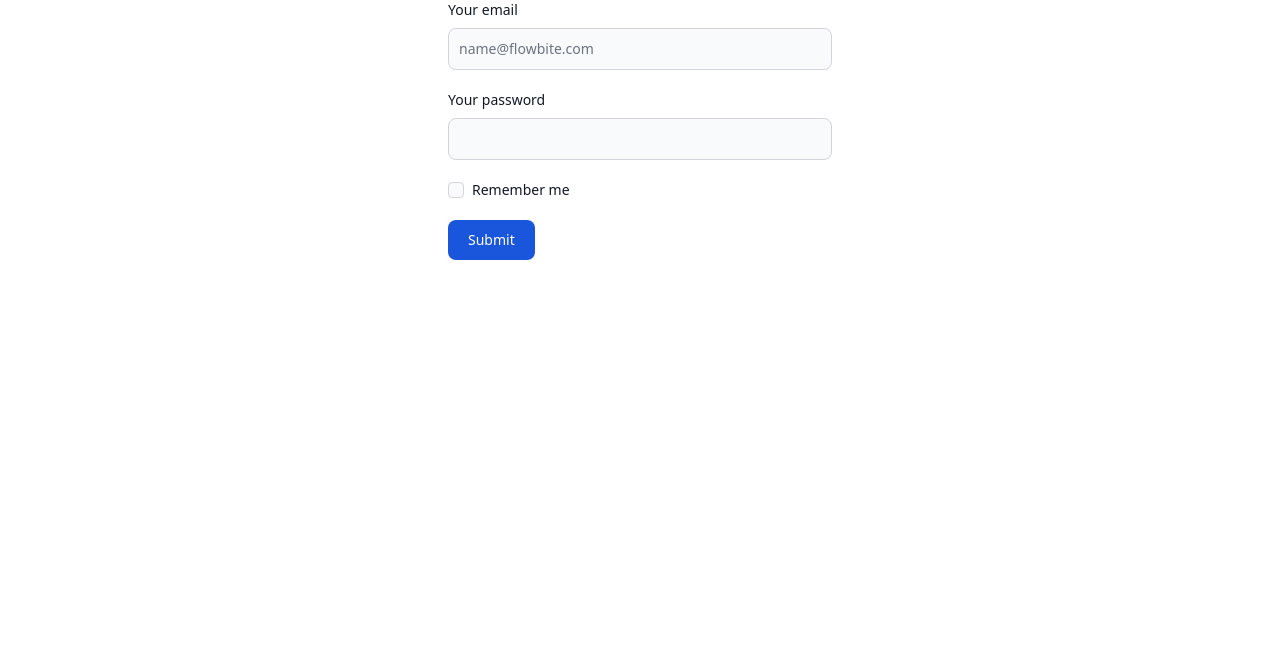
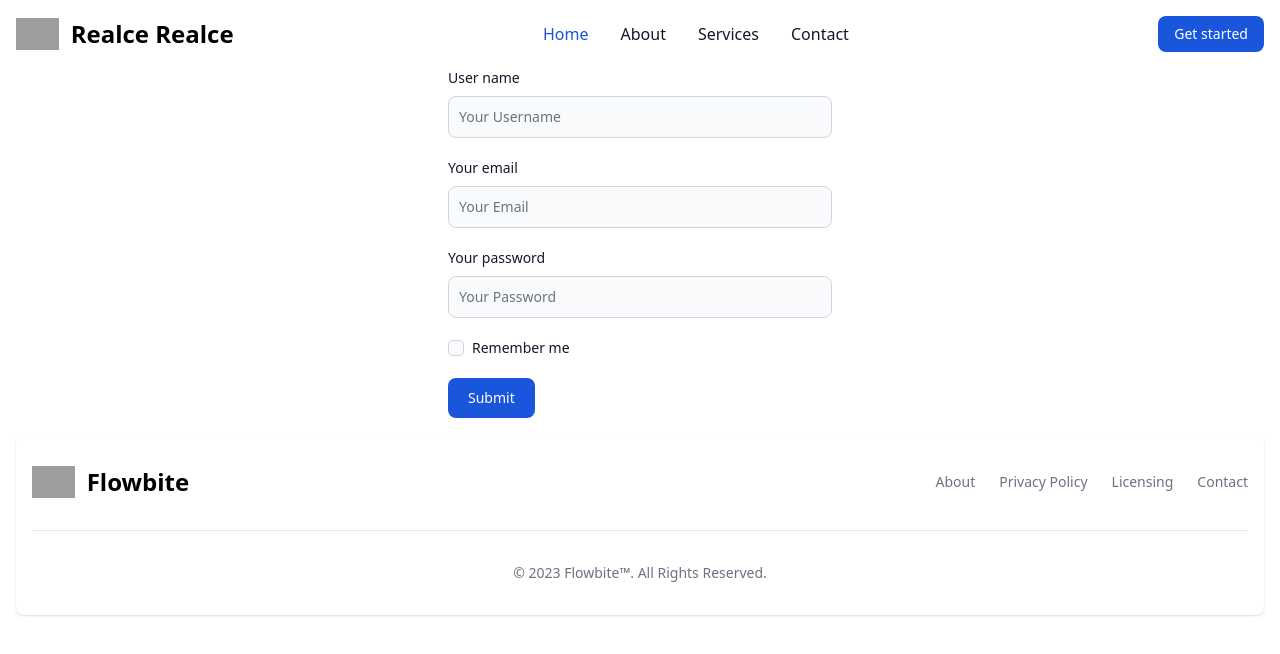
Before and after one commit to Ruda-Mafra/realce_ecomerce_node, a React (Vite) app in the folder node-react-realce/client/: page /register in a window 1280 px wide. Shown: the top 654 px of the page. Built offline with nearby package versions, Linux system fonts and the light colour scheme; grey boxes are pictures that could not be loaded.

Commit message:
user constant, reducer and 1/2 action

```diff
--- /dev/null
+++ b/node-react-realce/client/src/Redux/Actions/User.js
@@ -0,0 +1,31 @@
+import axios from "axios";
+import {
+  USER_LOGIN_REQ,
+  USER_LOGIN_REQ_SUCCESS,
+  USER_LOGIN_REQ_FAIL,
+  USER_LOGOUT,
+  USER_REGISTER_REQ,
+  USER_REGISTER_REQ_SUCCESS,
+  USER_REGISTER_REQ_FAIL,
+} from "../Constants/User";
+import { BASE_URL } from "../Constants/BASE_URL";
+
+
+// user login action
+
+export const userLoginAction = (email, password) => async (dispatch){
+  try {
+    dispatch({type: USER_LOGIN_REQ})
+    const config ={
+      headers: {
+        "Content-Type": "application/json",
+      }
+  }
+  const {data} = await axios.post(`${BASE_URL}/api/users/login`, {email, password}, config)
+  dispatch({ type: USER_LOGIN_REQ_SUCCESS, payload: data})
+  localStorage.setItem("userInfo", JSON.stringify(data))
+
+
+} catch (err) {
+  console.log(err)
+}}
--- /dev/null
+++ b/node-react-realce/client/src/Redux/Constants/User.js
@@ -0,0 +1,9 @@
+
+export const USER_LOGIN_REQ = "USER_LOGIN_REQ"
+export const USER_LOGIN_REQ_SUCCESS = "USER_LOGIN_REQ_SUCCESS"
+export const USER_LOGIN_REQ_FAIL = "USER_LOGIN_REQ_FAIL"
+export const USER_LOGOUT = "USER_LOGOUT"
+
+export const USER_REGISTER_REQ = "USER_REGISTER_REQ"
+export const USER_REGISTER_REQ_SUCCESS = "USER_REGISTER_REQ_SUCCESS"
+export const USER_REGISTER_REQ_FAIL = "USER_REGISTER_REQ_FAIL"
--- /dev/null
+++ b/node-react-realce/client/src/Redux/Reducers/User.js
@@ -0,0 +1,43 @@
+import {
+  USER_LOGIN_REQ,
+  USER_LOGIN_REQ_SUCCESS,
+  USER_LOGIN_REQ_FAIL,
+  USER_LOGOUT,
+  USER_REGISTER_REQ,
+  USER_REGISTER_REQ_SUCCESS,
+  USER_REGISTER_REQ_FAIL,
+} from "../Constants/User";
+
+// user login
+
+export const userLoginReducer = (state = {}, action) => {
+  switch (action.type) {
+    case USER_LOGIN_REQ:
+      return { loading: true };
+    case USER_LOGIN_REQ_SUCCESS:
+      return { loading: false, userInfo: action.payload };
+    case USER_LOGIN_REQ_FAIL:
+      return { loading: false, error: action.pauload };
+    case USER_LOGOUT:
+      return {};
+    default:
+      return state;
+  }
+};
+
+// register
+
+export const userRegisterReducer = (state = {}, action) => {
+  switch (action.type) {
+    case USER_REGISTER_REQ:
+      return { loading: true };
+    case USER_REGISTER_REQ_SUCCESS:
+      return { loading: false, userInfo: action.payload };
+    case USER_REGISTER_REQ_FAIL:
+      return { loading: false, error: action.pauload };
+    case USER_LOGOUT:
+      return {};
+    default:
+      return state;
+  }
+};
--- a/node-react-realce/client/src/pages/auth/Login.jsx
+++ b/node-react-realce/client/src/pages/auth/Login.jsx
@@ -1,6 +1,9 @@
+import Layout from "../../Layouts/Layouts";
+
 export default function Login() {
   return (
     <>
+      <Layout>
         <form className="max-w-sm mx-auto">
           <div className="mb-5">
             <label
@@ -55,6 +58,7 @@ export default function Login() {
             Submit
           </button>
         </form>
+      </Layout>
     </>
   );
 }
--- a/node-react-realce/client/src/pages/auth/Register.jsx
+++ b/node-react-realce/client/src/pages/auth/Register.jsx
@@ -1,7 +1,25 @@
+import Layout from "../../Layouts/Layouts";
+
 export default function Register() {
   return (
     <>
+    <Layout>
     <form className="max-w-sm mx-auto">
+          <div className="mb-5">
+            <label
+              htmlFor="email"
+              className="block mb-2 text-sm font-medium text-gray-900 dark:text-white"
+            >
+              User name
+            </label>
+            <input
+              type="text"
+              id="text"
+              className="bg-gray-50 border border-gray-300 text-gray-900 text-sm rounded-lg focus:ring-blue-500 focus:border-blue-500 block w-full p-2.5 dark:bg-gray-700 dark:border-gray-600 dark:placeholder-gray-400 dark:text-white dark:focus:ring-blue-500 dark:focus:border-blue-500"
+              placeholder="Your Username"
+              required
+            />
+        </div>
         <div className="mb-5">
             <label
               htmlFor="email"
@@ -13,10 +31,11 @@ export default function Register() {
               type="email"
               id="email"
               className="bg-gray-50 border border-gray-300 text-gray-900 text-sm rounded-lg focus:ring-blue-500 focus:border-blue-500 block w-full p-2.5 dark:bg-gray-700 dark:border-gray-600 dark:placeholder-gray-400 dark:text-white dark:focus:ring-blue-500 dark:focus:border-blue-500"
-            placeholder="name@flowbite.com"
+              placeholder="Your Email"
               required
             />
           </div>
+
         <div className="mb-5">
           <label
             htmlFor="password"
@@ -28,6 +47,7 @@ export default function Register() {
             type="password"
             id="password"
             className="bg-gray-50 border border-gray-300 text-gray-900 text-sm rounded-lg focus:ring-blue-500 focus:border-blue-500 block w-full p-2.5 dark:bg-gray-700 dark:border-gray-600 dark:placeholder-gray-400 dark:text-white dark:focus:ring-blue-500 dark:focus:border-blue-500"
+            placeholder="Your Password"
             required
           />
         </div>
@@ -55,6 +75,7 @@ export default function Register() {
           Submit
         </button>
       </form>
+      </Layout>
     </>
   );
 }
```
Lines whose indentation alone changed are shown as unchanged.
